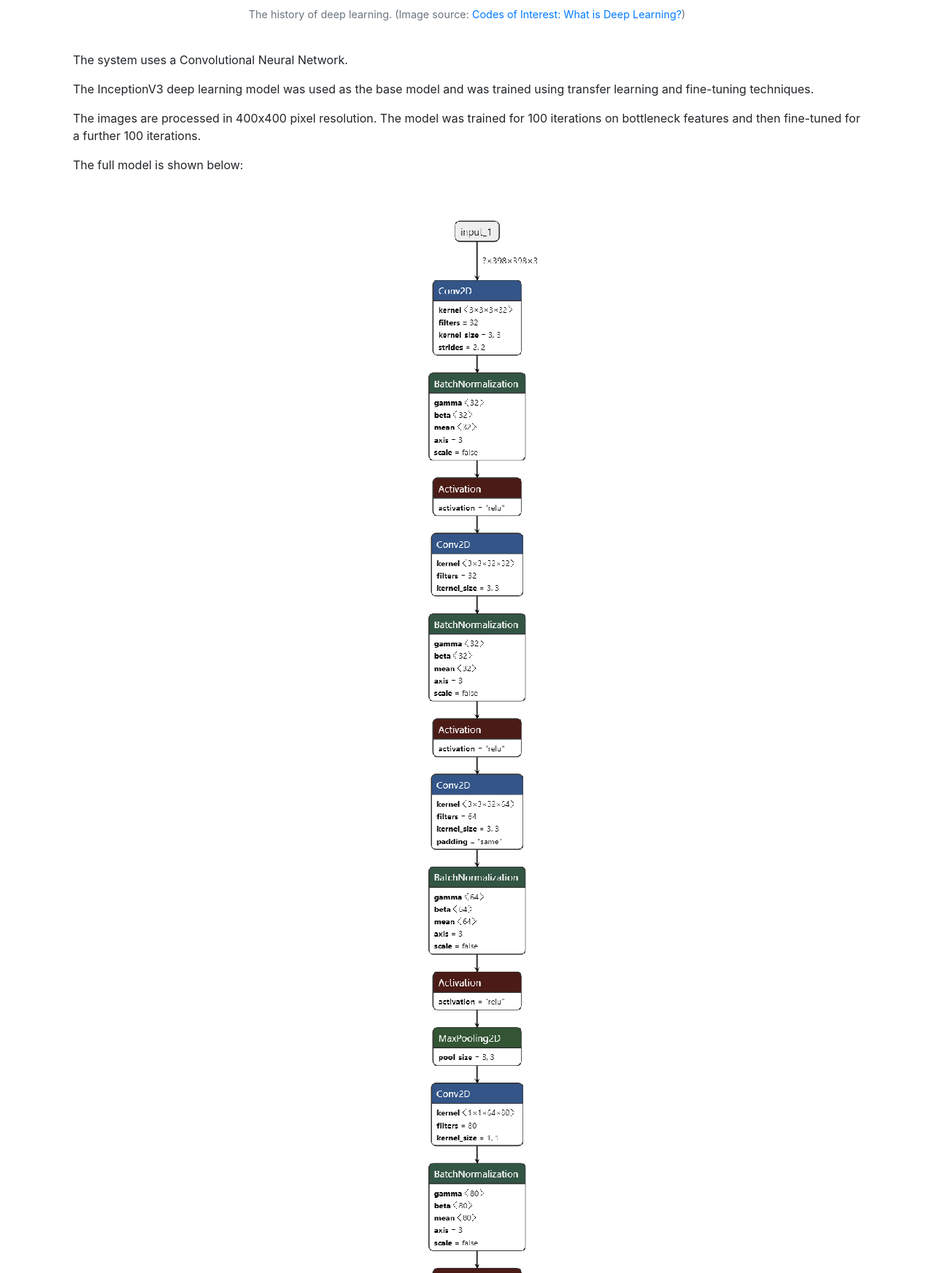
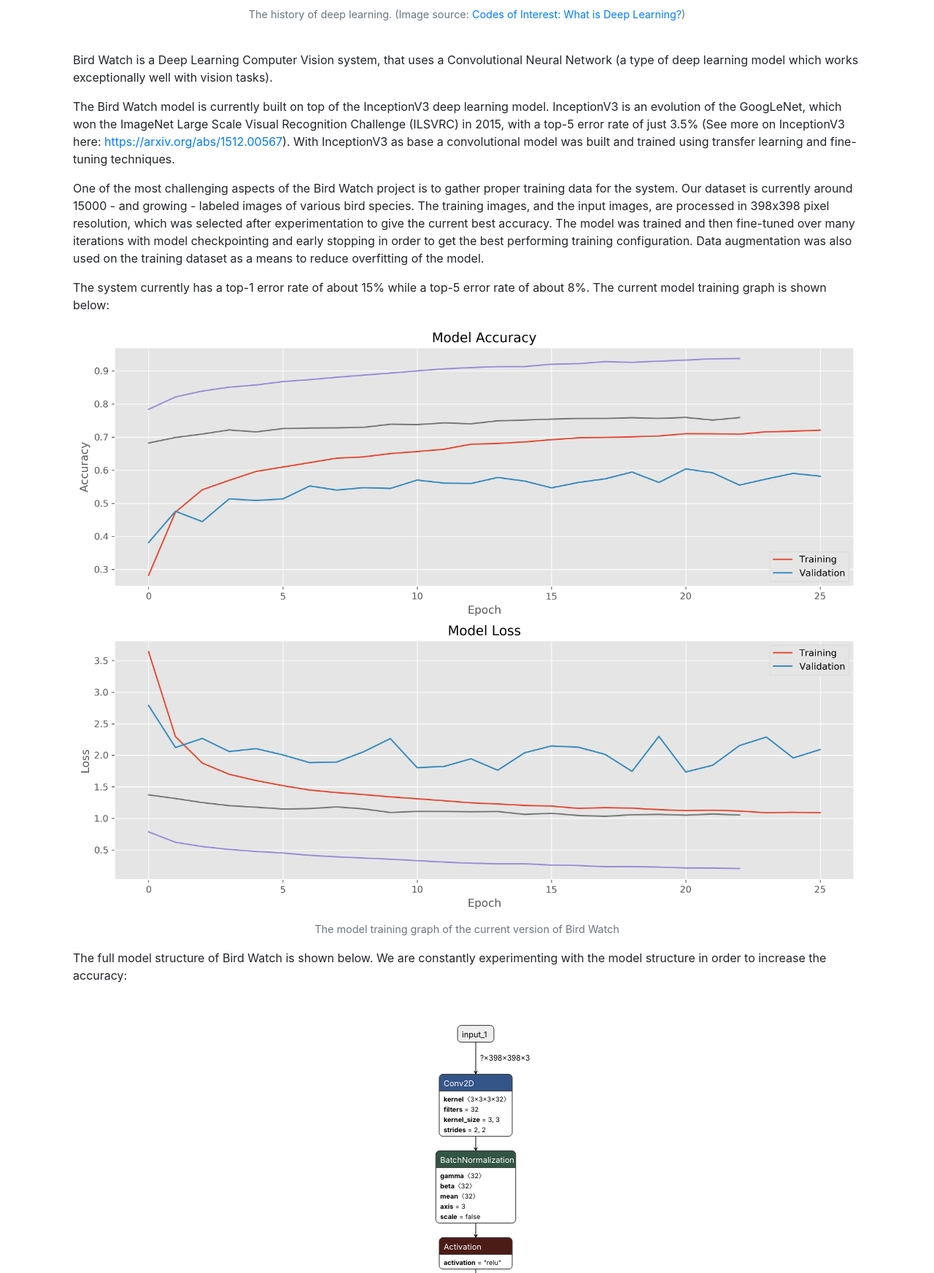
Before and after one commit to Thimira/bird_watch, a Flask app: page /howitworks in a window 1280 px wide. Shown: the part 1390-3135 px from the top of the page at 73% size. Run offline with Flask 2, Linux system fonts and the light colour scheme; parts of the project's set-up code (start-up, migrations or seed data) failed here and were passed over; some libraries are stand-ins or nearby versions.

Commit message:
Updating the contents of the "How it works" page

```diff
--- a/templates/howitworks.html
+++ b/templates/howitworks.html
@@ -50,14 +50,23 @@
     </div>
     <br />
     <div class="container">
-        <p>The system uses a Convolutional Neural Network.</p>
-        <p>The InceptionV3 deep learning model was used as the base model and was trained using transfer learning and fine-tuning techniques.</p>
-        <p>The images are processed in 400x400 pixel resolution. The model was trained for 100 iterations on bottleneck features and then fine-tuned for a further 100 iterations.</p>
-        <p>The full model is shown below:</p>
+        <p>Bird Watch is a Deep Learning Computer Vision system, that uses a Convolutional Neural Network (a type of deep learning model which works exceptionally well with vision tasks).</p>
+        <p>The Bird Watch model is currently built on top of the InceptionV3 deep learning model. InceptionV3 is an evolution of the GoogLeNet, which won the ImageNet Large Scale Visual Recognition Challenge (ILSVRC) in 2015, with a top-5 error rate of just 3.5% (See more on InceptionV3 here: <a href="https://arxiv.org/abs/1512.00567" target="_blank">https://arxiv.org/abs/1512.00567</a>). With InceptionV3 as base a convolutional model was built and trained using transfer learning and fine-tuning techniques.</p>
+        <p>One of the most challenging aspects of the Bird Watch project is to gather proper training data for the system. Our dataset is currently around 15000 - and growing - labeled images of various bird species. The training images, and the input images, are processed in 398x398 pixel resolution, which was selected after experimentation to give the current best accuracy. The model was trained and then fine-tuned over many iterations with model checkpointing and early stopping in order to get the best performing training configuration. Data augmentation was also used on the training dataset as a means to reduce overfitting of the model.</p>
+        <p>The system currently has a top-1 error rate of about 15% while a top-5 error rate of about 8%. The current model training graph is shown below:</p>
     </div>
     <div class="container text-center">
         <figure class="figure">
-            <img src="{{ url_for('static', filename='images/model.png') }}" class="figure-img img-fluid rounded mx-auto d-block" alt="The Deep Learning model structure of Bird Watch">
+            <img src="{{ url_for('static', filename='images/training.png') }}" class="figure-img img-fluid rounded mx-auto d-block" alt="The model training graph of the current version of Bird Watch">
+            <figcaption class="figure-caption">The model training graph of the current version of Bird Watch</figcaption>
+        </figure>
+    </div>
+    <div class="container">
+        <p>The full model structure of Bird Watch is shown below. We are constantly experimenting with the model structure in order to increase the accuracy:</p>
+    </div>
+    <div class="container text-center">
+        <figure class="figure">
+            <img src="{{ url_for('static', filename='images/model.svg') }}" class="figure-img img-fluid rounded mx-auto d-block" alt="The Deep Learning model structure of Bird Watch">
             <figcaption class="figure-caption">The Deep Learning model structure of Bird Watch</figcaption>
         </figure>
     </div>
```
